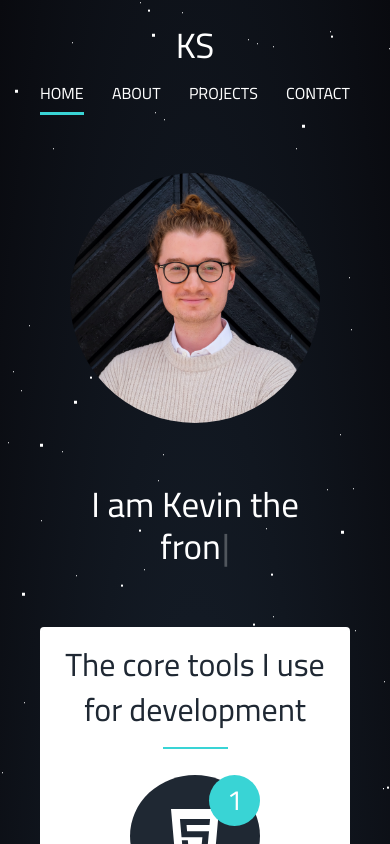
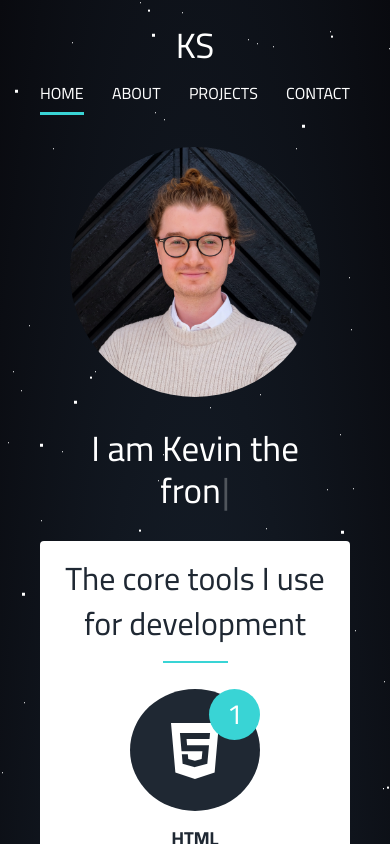
Before and after one commit to kevinsvanback/portfolio-website, a React (Create React App) app: page / in a window 390 px wide. Shown: the top 844 px of the page. Built offline with nearby package versions, Linux system fonts and the light colour scheme.

Commit message:
style updates

```diff
--- a/src/components/Header.module.css
+++ b/src/components/Header.module.css
@@ -64,6 +64,12 @@ padding-bottom: 4px;
   }
 }
 
+@media (max-width: 460px) {
+  .header {
+    padding-bottom: 0;
+  }
+}
+
 @media (max-width: 350px) {
   ul {
     display: grid;
--- a/src/pages/HomePage.module.css
+++ b/src/pages/HomePage.module.css
@@ -161,6 +161,10 @@
 }
 
 @media (max-width: 460px) {
+  .homePage {
+    gap: 30px;
+  }
+
   .profileContainer {
     max-width: 250px;
     max-height: 250px;
@@ -172,10 +176,6 @@
 }
 
 @media (max-width: 375px) {
-  .homePage {
-    gap: 30px;
-  }
-
   .profileContainer {
     max-width: 200px;
     max-height: 200px;
```
